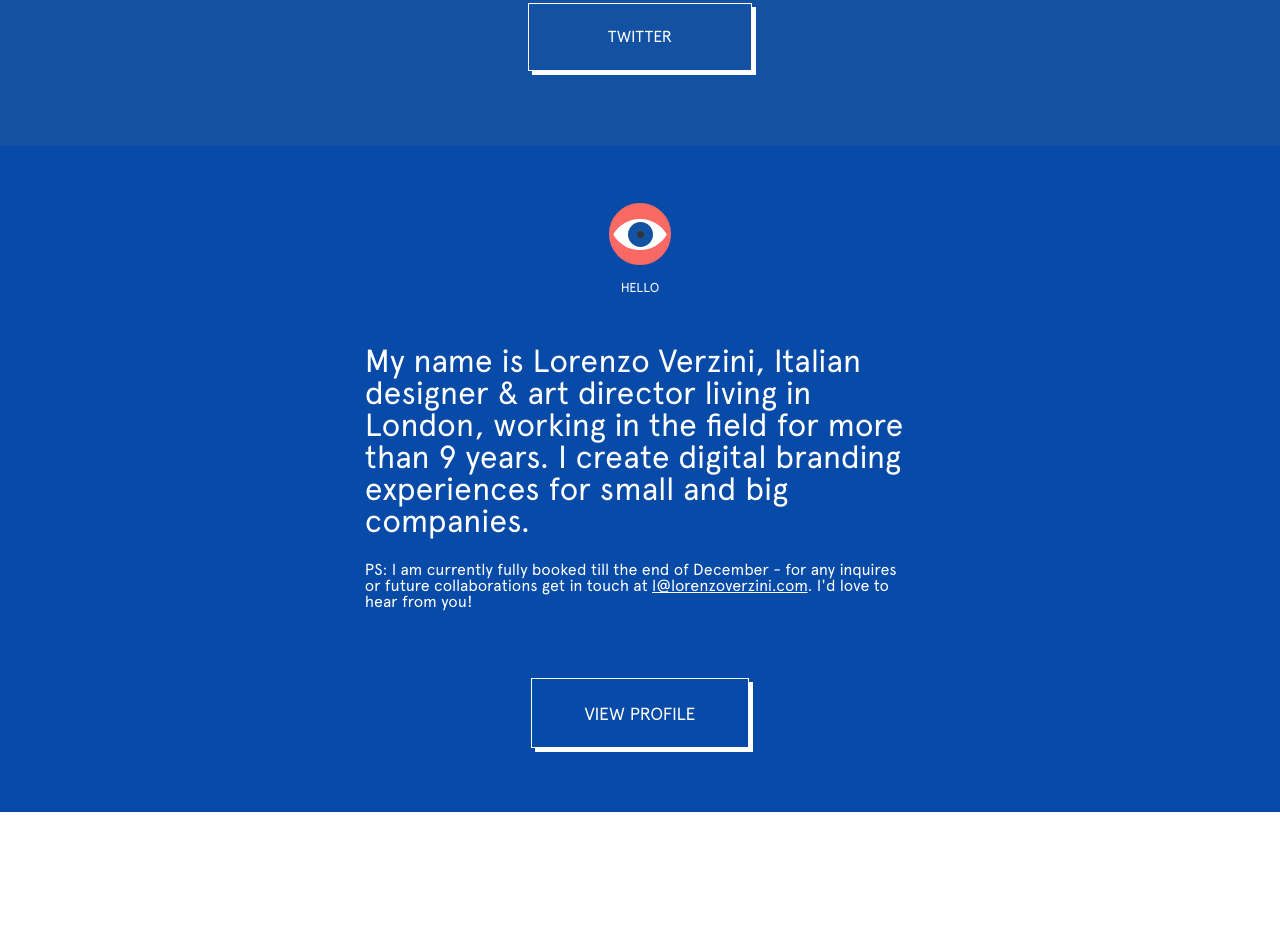
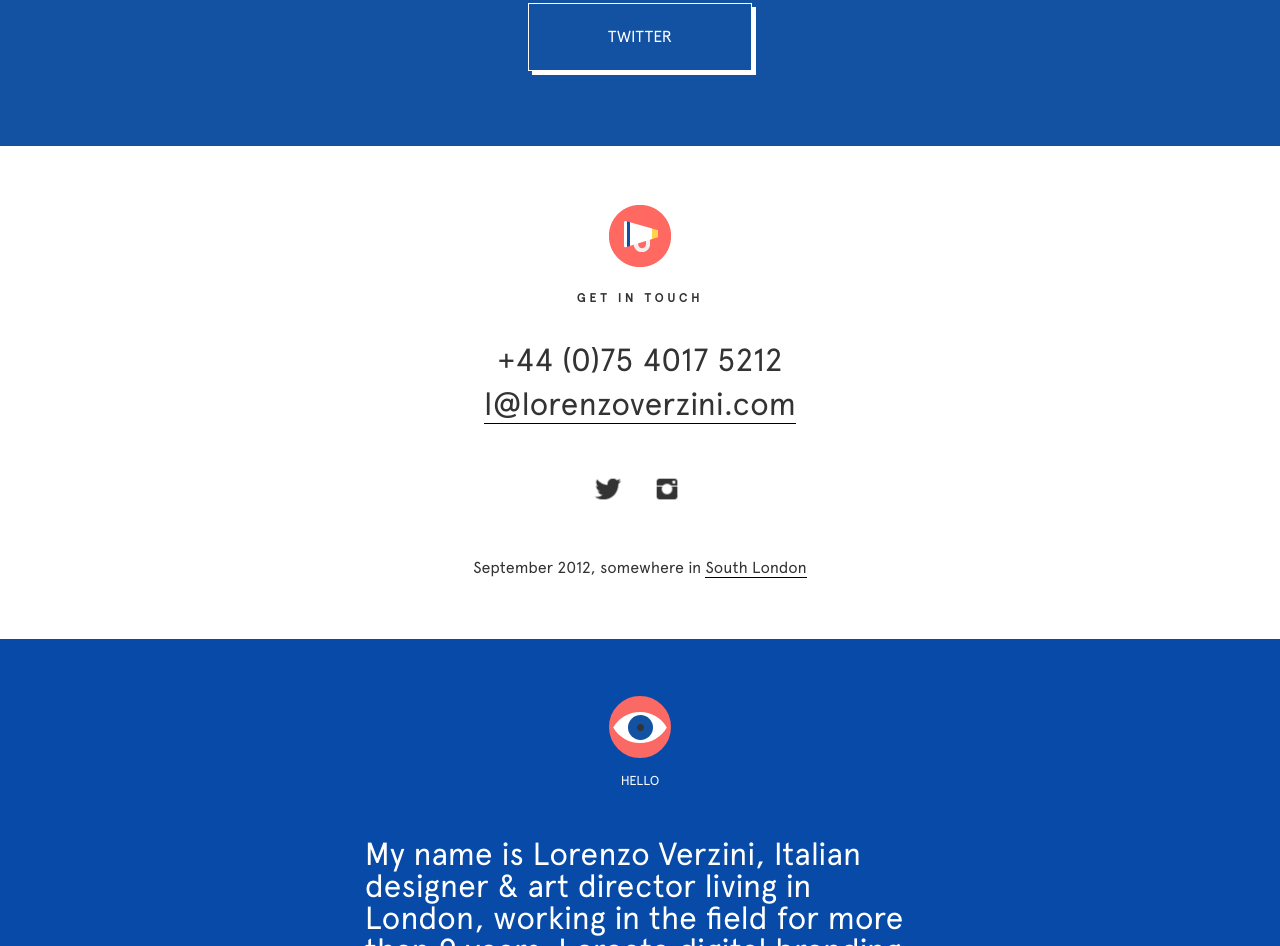
Before and after one commit to marshs2/lorenz, a plain HTML site: page index.html in a window 1280 px wide. Shown: the part 1199-2145 px from the top of the page. Before the commit the page ends 2011 px from the top, so only its background shows below. Drawn offline with Linux system fonts and the light colour scheme.

Commit message:
#home #footer

```diff
--- a/index.html
+++ b/index.html
@@ -50,7 +50,7 @@
 		</div>
 	</div>
 
-	<!-- Tweets -->
+	<!-- Twitter -->
 	<div class="row twitter">
 		<div class="row text-center">
 			<div style=" height: 100%; background: rgba(0, 0, 0, 0); -webkit-tap-highlight-color: rgba(0, 0, 0, 0); cursor: default;" class="twitty">
@@ -135,6 +135,29 @@
 			</div>
 		</div>
 	</div>
+
+	<!-- Footer -->
+	<div class="row footer">
+		<div class="getInTouch">
+			<div class="footerIcon"></div>
+			<span>Get in Touch</span>
+		</div>
+		<div class="contact">
+			<div class="phone">+44 (0)75 4017 5212</div>
+			<div class="mail"><a href="mailto:l@lorenzoverzini.com">l@lorenzoverzini.com</a></div>
+		</div>
+		<div class="social">
+			<a href="https://twitter.com/lorenzoverzini">
+				<div class="twitterIcon"></div>
+			</a>
+			<a href="http://instagram.com/verzini">
+				<div class="instagramIcon"></div>
+			</a>
+		</div>
+		<div class="bottom">
+			<span>September 2012, somewhere in <a href="http://goo.gl/maps/AYVe4">South London</a></span>
+		</div>
+	</div>
 </div>
 
 <!-- Hello Blue -->
--- a/styles/home.css
+++ b/styles/home.css
@@ -154,6 +154,7 @@ nav a:hover {
 	.twitter .tweet{
 		font-size: 1.25em;
 		margin: 3% 0;
+		word-wrap: break-word;
 	}
 	.twitter .tweet .date{
 		font-family: 'ApercuRegular';
@@ -201,6 +202,83 @@ nav a:hover {
 			transform: translate(4px, 4px);
 		}
 
+/******************************************************************************/
+/* Footer */
+/******************************************************************************/
+	.footer{
+		padding: 3% 0 5% 0;
+		background-color: rgba(255, 255, 255, 1);
+		text-align: center;
+
+	}
+
+	.footer > div{
+		margin-top: 3%;
+	}
+
+	.footer .getInTouch{
+		margin-top: 0;
+	}
+	.footer .getInTouch span{
+		text-transform: uppercase;
+    	letter-spacing: 4px;
+    	margin-top: 5%;
+    	font-size: 0.75em;
+    	font-weight: 600;
+	}
+
+	.footer .getInTouch .footerIcon{
+		width: 106px;
+		height: 106px;
+		background: url('../assets/images/icon_contact.png') no-repeat;
+		margin: 0 auto;
+	}
+
+	.footer .contact {
+		font-size: 2em;
+	}
+
+	.footer .contact .phone{
+		margin-bottom: 1%;
+	}
+
+	.footer .contact .mail a, .footer .bottom a{
+		border-bottom: 1px solid black;
+		margin-bottom: 3px;
+		transition: all 0.5s;
+		text-decoration: none;
+		color: inherit;
+	}
+
+	.footer .contact .mail a:hover, .footer .bottom a:hover{
+		border-bottom: 1px solid rgba(48, 48, 47, .5);
+		color: rgba(48, 48, 47, .5);
+		text-decoration: none;
+	}
+
+
+	.footer .social .twitterIcon{
+		background: url('../assets/images/icon_socials.png') no-repeat -60px;
+		width: 60px;
+		height: 60px;
+		margin: 0 auto;
+		background-size: cover;
+		display: inline-block;
+	}
+
+
+	.footer .social .instagramIcon{
+		background: url('../assets/images/icon_socials.png') no-repeat -5px;
+		width: 60px;
+		height: 60px;
+		margin: 0 auto;
+		background-size: cover;
+		display: inline-block;
+	}
+
+	.footer .social a:hover{
+		text-decoration: none;
+	}
 /*****************************************************************************/
 /* Mobile View XS */
 /*****************************************************************************/
```
